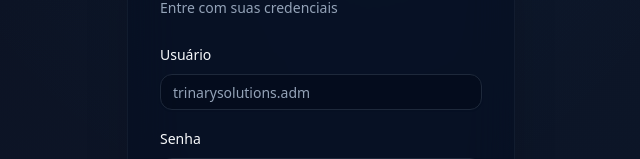
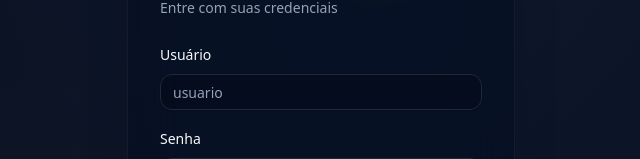
Before and after one commit to fggresuniaosepetiba/lucrai_site, a Next.js app: page /login in a window 1280 px wide. Shown: the part 330-489 px from the top of the page, without its empty margins (319-959 px from the left). Built offline with nearby package versions, Linux system fonts and the light colour scheme.

Commit message:
:tada: Quarto Commmit

```diff
--- a/src/app/login/page.tsx
+++ b/src/app/login/page.tsx
@@ -72,7 +72,7 @@ export default function LoginPage() {
               <Input
                 id="username"
                 type="text"
-                placeholder="trinarysolutions.adm"
+                placeholder="usuario"
                 value={username}
                 onChange={(e) => setUsername(e.target.value)}
                 className="bg-background/50"
```
